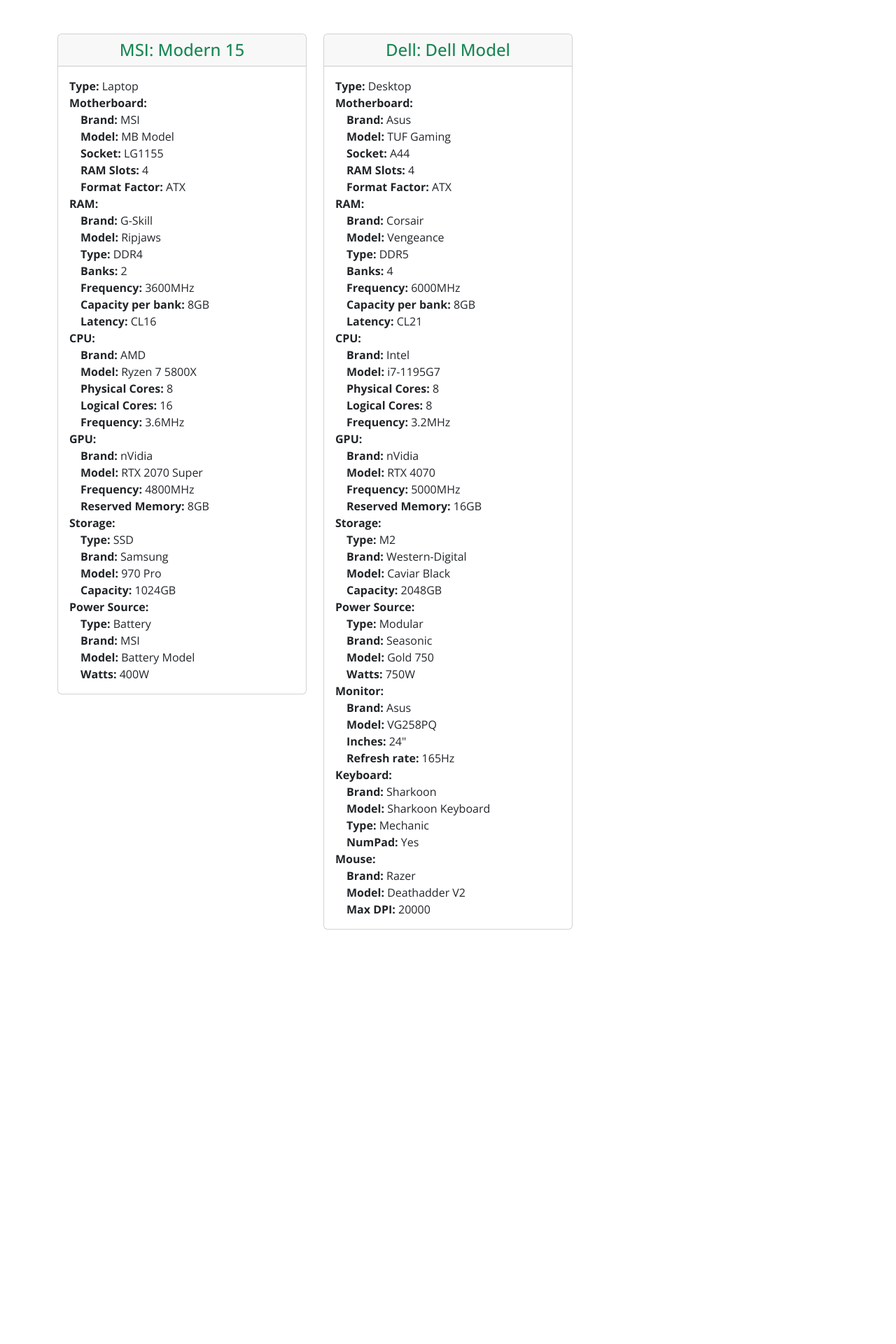
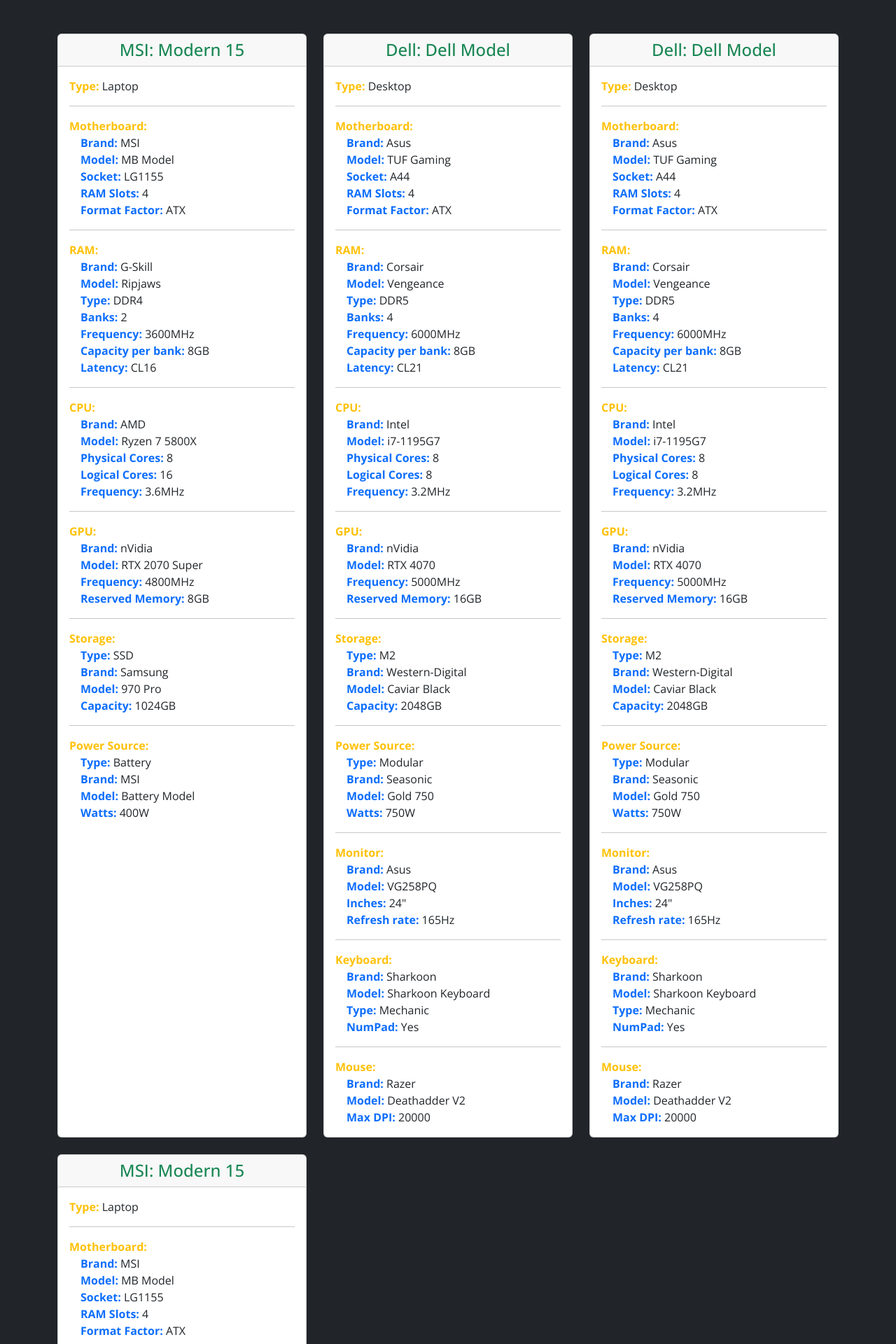
Before and after one commit to mattiavolpe/php-oop-2, a PHP site: page / in a window 1280 px wide. Shown: the top 1920 px of the page at 70% size. Before the commit the page ends 1328 px from the top, so only its background shows below. Run offline with PHP 8.4, Linux system fonts and the light colour scheme.

Commit message:
ADD little styling to page

```diff
--- a/Databases/computers.php
+++ b/Databases/computers.php
@@ -1,5 +1,7 @@
 <?php
   $computers = [
     new Laptop("MSI", "Modern 15", new Motherboard("MSI", "MB Model", "LG1155", 4, "ATX"), new RAM("G-Skill", "Ripjaws", "DDR4", 2, 3600, 8, 16), new CPU("AMD", "Ryzen 7 5800X", 8, 16, 3.6), new GPU("nVidia", "RTX 2070 Super", 4800, 8), new Storage("SSD", "Samsung", "970 Pro", 1024), new PowerSource("Battery", "MSI", "Battery Model", 400)),
-    new Desktop("Dell", "Dell Model", new Motherboard("Asus", "TUF Gaming", "A44", 4, "ATX"), new RAM("Corsair", "Vengeance", "DDR5", 4, 6000, 8, 21), new CPU("Intel", "i7-1195G7", 8, 8, 3.2), new GPU("nVidia", "RTX 4070", 5000, 16), new Storage("M2", "Western-Digital", "Caviar Black", 2048), new Monitor("Asus", "VG258PQ", 24, 165), new Keyboard("Sharkoon", "Sharkoon Keyboard", "Mechanic", true), new Mouse("Razer", "Deathadder V2", 20000), new PowerSource("Modular", "Seasonic", "Gold 750", 750))
+    new Desktop("Dell", "Dell Model", new Motherboard("Asus", "TUF Gaming", "A44", 4, "ATX"), new RAM("Corsair", "Vengeance", "DDR5", 4, 6000, 8, 21), new CPU("Intel", "i7-1195G7", 8, 8, 3.2), new GPU("nVidia", "RTX 4070", 5000, 16), new Storage("M2", "Western-Digital", "Caviar Black", 2048), new Monitor("Asus", "VG258PQ", 24, 165), new Keyboard("Sharkoon", "Sharkoon Keyboard", "Mechanic", true), new Mouse("Razer", "Deathadder V2", 20000), new PowerSource("Modular", "Seasonic", "Gold 750", 750)),
+    new Desktop("Dell", "Dell Model", new Motherboard("Asus", "TUF Gaming", "A44", 4, "ATX"), new RAM("Corsair", "Vengeance", "DDR5", 4, 6000, 8, 21), new CPU("Intel", "i7-1195G7", 8, 8, 3.2), new GPU("nVidia", "RTX 4070", 5000, 16), new Storage("M2", "Western-Digital", "Caviar Black", 2048), new Monitor("Asus", "VG258PQ", 24, 165), new Keyboard("Sharkoon", "Sharkoon Keyboard", "Mechanic", true), new Mouse("Razer", "Deathadder V2", 20000), new PowerSource("Modular", "Seasonic", "Gold 750", 750)),
+    new Laptop("MSI", "Modern 15", new Motherboard("MSI", "MB Model", "LG1155", 4, "ATX"), new RAM("G-Skill", "Ripjaws", "DDR4", 2, 3600, 8, 16), new CPU("AMD", "Ryzen 7 5800X", 8, 16, 3.6), new GPU("nVidia", "RTX 2070 Super", 4800, 8), new Storage("SSD", "Samsung", "970 Pro", 1024), new PowerSource("Battery", "MSI", "Battery Model", 400))
   ];
--- a/index.php
+++ b/index.php
@@ -59,22 +59,30 @@
         font-family: 'Open Sans', sans-serif;
       }
 
+      strong {
+        color: #FFC107;
+      }
+
       ul {
         list-style: none;
         padding-left: 1rem;
         margin-bottom: 0;
       }
+
+      ul > li > strong {
+        color: #0D6EFD;
+      }
     </style>
   </head>
 
-  <body>
+  <body class="bg-dark">
 
     <main id="app_main" class="py-5">
       <div class="container">
         <div class="row row-cols-1 row-cols-sm-2 row-cols-md-3 g-4">
           <?php foreach($computers as $computer) : ?>
           <div class="col">
-            <div class="card">
+            <div class="card h-100">
               <div class="card-header text-center">
                 <h4 class="mb-0 text-success">
                   <?= $computer -> brand . ": " . $computer -> model; ?>
@@ -84,16 +92,25 @@
                 <p class="mb-0">
                   <strong>Type:</strong> <?= getComputerType($computer) ?>
                 </p>
+                <hr>
                 <?php
                   include __DIR__ . "/views/partials/motherboard.php";
+                  echo "<hr>";
                   include __DIR__ . "/views/partials/ram.php";
+                  echo "<hr>";
                   include __DIR__ . "/views/partials/cpu.php";
+                  echo "<hr>";
                   include __DIR__ . "/views/partials/gpu.php";
+                  echo "<hr>";
                   include __DIR__ . "/views/partials/storage.php";
+                  echo "<hr>";
                   include __DIR__ . "/views/partials/powerSource.php";
                   if($computer instanceof Desktop) {
+                    echo "<hr>";
                     include __DIR__ . "/views/partials/monitor.php";
+                    echo "<hr>";
                     include __DIR__ . "/views/partials/keyboard.php";
+                    echo "<hr>";
                     include __DIR__ . "/views/partials/mouse.php";
                   }
                 ?>
```
